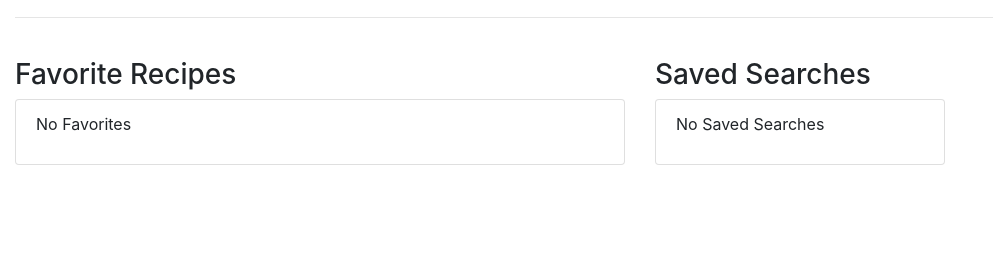
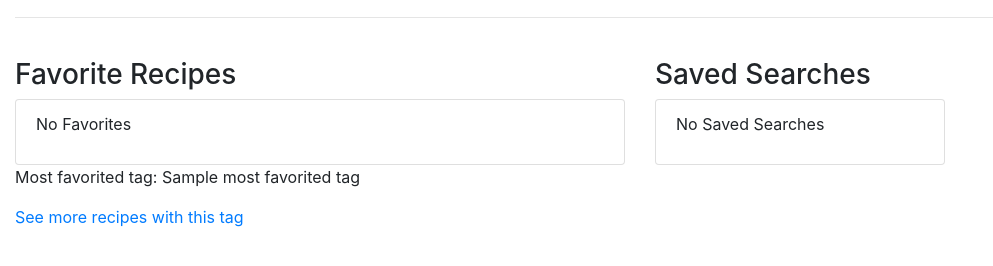
Before and after one commit to BradleyAllanDavis/CookbookDjango, a Django app: template templates/cookbook/user_profile.html in a window 1280 px wide. Shown: the part 138-404 px from the top of the page, without its empty margins (0-993 px from the left). Run offline with Django 3.2, Linux system fonts and the light colour scheme; the template is opened without the code that fills it: most values are stand-ins (such as "Sample title", 1, 10 or a date in 2020); form fields are guessed from the names that the template uses; some libraries are stand-ins or nearby versions.

Commit message:
add most favorited tag

```diff
--- a/templates/cookbook/user_profile.html
+++ b/templates/cookbook/user_profile.html
@@ -56,4 +56,10 @@
   <!-- Saved Searches -->
 
 </div>
+
+{% if most_favorited_tag.tag_name %}
+<p>Most favorited tag: {{ most_favorited_tag.tag_name }}</p>
+<a href="{% url 'cookbook:tag_search' most_favorited_tag.tag_name %}">
+         See more recipes with this tag</a>
+{% endif %}
 {% endblock content %}
--- a/views.py
+++ b/views.py
@@ -208,7 +208,10 @@ def saved_search_detail(request, saved_search_id):
 
 def user_profile(request):
     template = loader.get_template('cookbook/user_profile.html')
-    context = {}
+    most_favorited_tag = Tag.objects.raw("SELECT cookbook_tag.* FROM "
+                                         "cookbook_tag INNER JOIN (SELECT cookbook_tag.tag_name, count(*) as T_COUNT FROM cookbook_userfavorite INNER "
+                                         "JOIN cookbook_recipetag on cookbook_recipetag.recipe_id = cookbook_userfavorite.recipe_id INNER JOIN cookbook_tag on cookbook_recipetag.tag_id = cookbook_tag.tag_name WHERE cookbook_userfavorite.user_id = " + str(request.user.id) + " GROUP BY cookbook_tag.tag_name) ct on ct.tag_name = cookbook_tag.tag_name ORDER BY T_COUNT desc LIMIT 1;")
+    context = {"most_favorited_tag": most_favorited_tag[0]}
     add_common_context(context)
     return HttpResponse(template.render(context, request))
 
```
